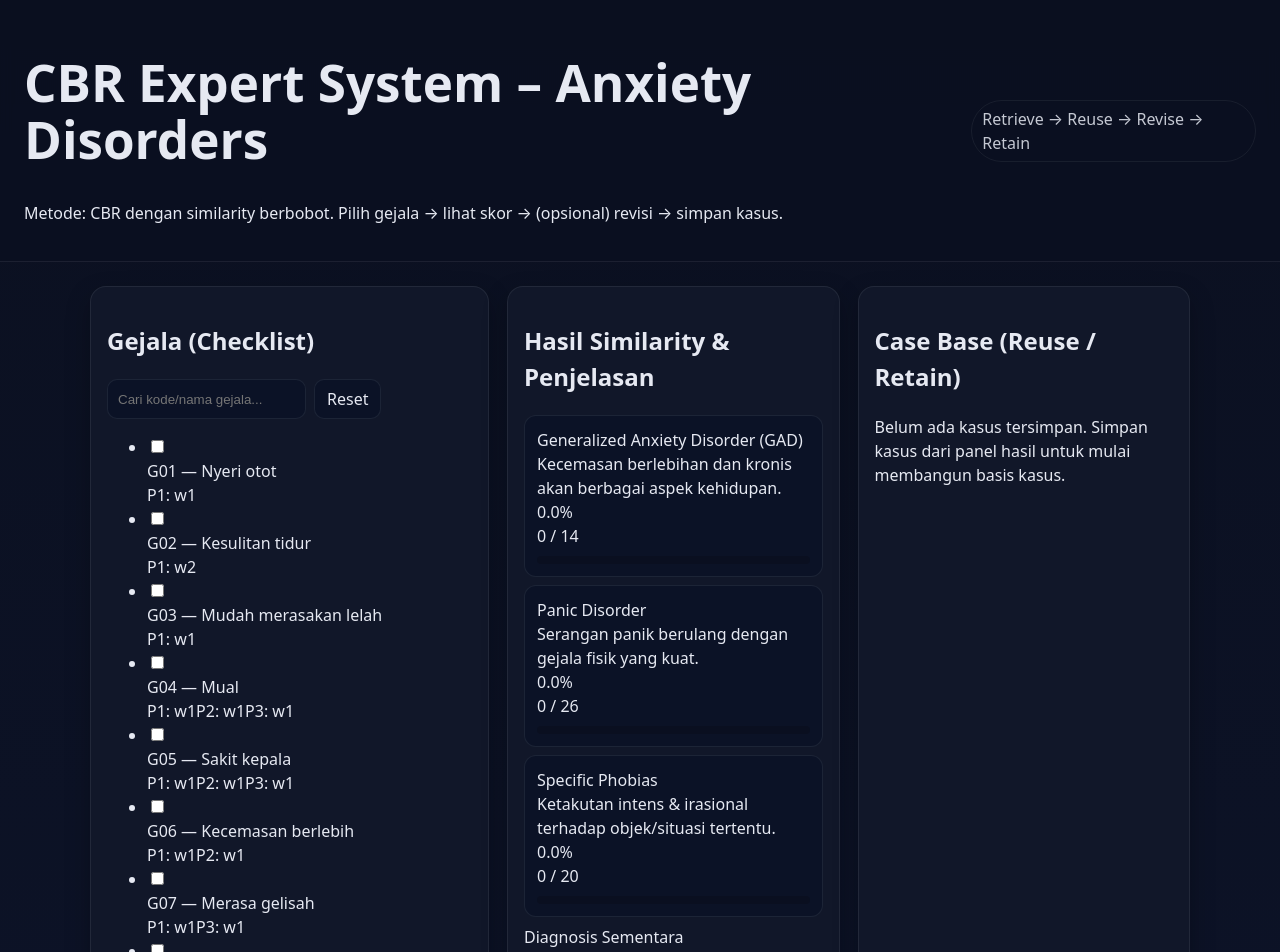
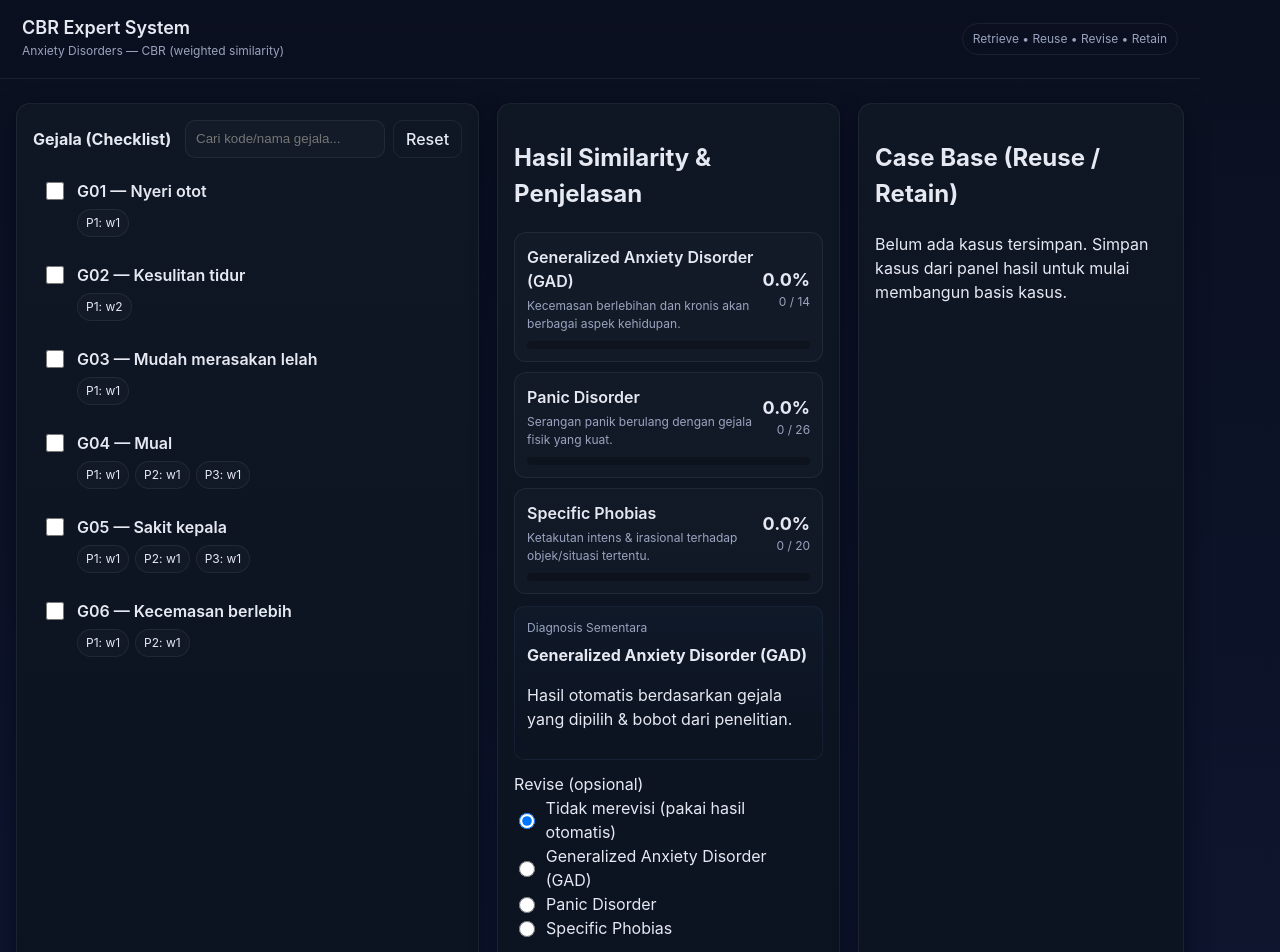
Before and after one commit to Himawan289/CBR-Anxiety, a React (Vite) app: page / in a window 1280 px wide. Shown: the top 952 px of the page. Built offline with nearby package versions, Linux system fonts and the light colour scheme.

Commit message:
update haqqul

```diff
--- a/index.html
+++ b/index.html
@@ -1,8 +1,8 @@
-<!doctype html>
+<!DOCTYPE html>
 <html lang="en">
   <head>
     <meta charset="UTF-8" />
-    <link rel="icon" type="image/svg+xml" href="/vite.svg" />
+    <link rel="icon" type="image/svg+xml" href="/images.png" />
     <meta name="viewport" content="width=device-width, initial-scale=1.0" />
     <title>cbr-react</title>
   </head>
--- a/src/App.css
+++ b/src/App.css
@@ -1,102 +1,292 @@
 :root {
   --bg: #0b1020;
-  --paper: #111729;
+  --paper: #0f1724;
+  --muted: #9aa4bf;
   --ink: #e6e9f2;
-  --muted: #9aa4bf;
+  --border: rgba(230, 233, 242, 0.07);
+  --glass: rgba(255, 255, 255, 0.02);
   --brand: #6ea8fe;
   --accent: #00d1b2;
-  --border: rgba(230, 233, 242, 0.08);
-  --ring: rgba(110, 168, 254, 0.35);
 }
 
+* {
+  box-sizing: border-box;
+}
 body {
   margin: 0;
   background: linear-gradient(180deg, #0b1020 0%, #0e1630 100%);
+  font-family: Inter, ui-sans-serif, system-ui, -apple-system, Segoe UI, Roboto,
+    Helvetica, Arial;
   color: var(--ink);
-  font-family: ui-sans-serif, system-ui, -apple-system, Segoe UI, Roboto, Ubuntu, Arial;
 }
 
 .app__header {
   position: sticky;
   top: 0;
-  z-index: 10;
-  backdrop-filter: blur(6px);
-  background: rgba(11, 16, 32, 0.6);
-  border-bottom: 1px solid var(--border);
-  padding: 20px 24px;
+  z-index: 30;
   display: flex;
   align-items: center;
   justify-content: space-between;
+  padding: 18px 22px;
+  background: linear-gradient(
+    180deg,
+    rgba(11, 16, 32, 0.5),
+    rgba(11, 16, 32, 0.35)
+  );
+  backdrop-filter: blur(6px);
+  border-bottom: 1px solid var(--border);
 }
-
+.header__left {
+  display: flex;
+  flex-direction: column;
+}
+.brand {
+  font-size: 18px;
+  margin: 0;
+  font-weight: 600;
+}
+.subtitle {
+  font-size: 12px;
+  color: var(--muted);
+  margin-top: 4px;
+}
+.header__right {
+  display: flex;
+  align-items: center;
+}
 .badge {
   border: 1px solid var(--border);
   padding: 6px 10px;
   border-radius: 999px;
-  opacity: 0.85;
+  font-size: 12px;
+  color: var(--muted);
 }
 
 .layout {
   display: grid;
-  grid-template-columns: 1.2fr 1fr 1fr;
+  grid-template-columns: 1.35fr 1fr 0.95fr;
   gap: 18px;
-  max-width: 1100px;
+  max-width: 1200px;
   margin: 24px auto;
   padding: 0 16px;
 }
 
 .panel {
-  background: var(--paper);
+  background: linear-gradient(180deg, var(--paper), #0b1220);
   border: 1px solid var(--border);
-  border-radius: 16px;
+  border-radius: 14px;
   padding: 16px;
-  box-shadow: 0 10px 24px rgba(0, 0, 0, 0.25);
+  box-shadow: 0 8px 22px rgba(2, 6, 23, 0.6);
 }
-
+.panel__title {
+  display: flex;
+  align-items: center;
+  justify-content: space-between;
+  margin-bottom: 12px;
+}
+.panel__title h2 {
+  margin: 0;
+  font-size: 16px;
+}
 .toolbar {
   display: flex;
   gap: 8px;
 }
-
 .toolbar input {
-  background: #0b1226;
+  background: var(--glass);
+  border: 1px solid var(--border);
+  padding: 8px 10px;
+  border-radius: 10px;
   color: var(--ink);
-  border: 1px solid var(--border);
-  border-radius: 10px;
-  padding: 8px 10px;
+  min-width: 200px;
 }
 
 .btn {
-  background: #0b1226;
+  background: transparent;
+  border: 1px solid var(--border);
+  padding: 8px 12px;
+  border-radius: 10px;
   color: var(--ink);
-  border: 1px solid var(--border);
-  border-radius: 10px;
-  padding: 8px 12px;
   cursor: pointer;
 }
+.btn--primary {
+  background: linear-gradient(90deg, var(--brand), var(--accent));
+  border-color: transparent;
+  color: #041224;
+}
 
-.btn--primary {
-  background: linear-gradient(90deg, #6ea8fe, #00d1b2);
-  border-color: transparent;
+.symptom-list {
+  list-style: none;
+  padding: 0;
+  margin: 0;
+  display: flex;
+  flex-direction: column;
+  gap: 8px;
+  max-height: 62vh;
+  overflow: auto;
+}
+.symptom {
+  display: flex;
+  align-items: flex-start;
+  gap: 10px;
+  padding: 8px;
+  border-radius: 10px;
+  border: 1px solid transparent;
+}
+.symptom label {
+  display: flex;
+  flex-direction: column;
+  gap: 6px;
+  cursor: pointer;
+}
+.symptom__name {
+  font-weight: 600;
+}
+.chips {
+  display: flex;
+  gap: 6px;
+}
+.chip {
+  font-size: 12px;
+  padding: 4px 8px;
+  border-radius: 999px;
+  border: 1px solid var(--border);
+  background: rgba(255, 255, 255, 0.02);
 }
 
 .score-card {
   border: 1px solid var(--border);
   border-radius: 12px;
   padding: 12px;
-  background: #0b1226;
-  margin-bottom: 8px;
+  background: rgba(255, 255, 255, 0.02);
+  margin-bottom: 10px;
+}
+.score-card__top {
+  display: flex;
+  justify-content: space-between;
+  align-items: center;
+}
+.score-card .title {
+  font-weight: 600;
+}
+.score-card .subtitle {
+  font-size: 12px;
+  color: var(--muted);
+}
+.value {
+  text-align: right;
+}
+.pct {
+  font-weight: 700;
+  font-size: 18px;
+}
+.ratio {
+  font-size: 12px;
+  color: var(--muted);
 }
 
 .progress {
   height: 8px;
-  background: #0a0f20;
+  background: rgba(0, 0, 0, 0.25);
   border-radius: 999px;
   margin-top: 8px;
   overflow: hidden;
 }
-
 .progress .bar {
   height: 100%;
-  background: linear-gradient(90deg, #6ea8fe, #00d1b2);
+  background: linear-gradient(90deg, var(--brand), var(--accent));
+  border-radius: 999px;
 }
+
+.callout {
+  border: 1px solid rgba(110, 168, 254, 0.08);
+  padding: 12px;
+  border-radius: 10px;
+  background: linear-gradient(180deg, rgba(110, 168, 254, 0.03), transparent);
+  margin: 12px 0;
+}
+.callout__label {
+  font-size: 12px;
+  color: var(--muted);
+}
+.callout__title {
+  font-weight: 700;
+  margin-top: 6px;
+}
+
+.revise {
+  margin-top: 12px;
+}
+.radio {
+  display: flex;
+  align-items: center;
+  gap: 8px;
+  margin-right: 12px;
+}
+.actions {
+  display: flex;
+  gap: 8px;
+  margin-top: 12px;
+}
+.hint {
+  font-size: 12px;
+  color: var(--muted);
+  margin-top: 8px;
+}
+
+.case-list {
+  list-style: none;
+  padding: 0;
+  margin: 0;
+  display: flex;
+  flex-direction: column;
+  gap: 10px;
+  max-height: 60vh;
+  overflow: auto;
+}
+.case-card {
+  padding: 10px;
+  border-radius: 10px;
+  border: 1px solid var(--border);
+  background: rgba(255, 255, 255, 0.02);
+}
+.case-card__actions {
+  display: flex;
+  gap: 8px;
+  margin-top: 8px;
+}
+.meta {
+  font-size: 12px;
+  color: var(--muted);
+}
+.result {
+  margin-top: 6px;
+}
+
+.app__footer {
+  max-width: 1200px;
+  margin: 18px auto;
+  padding: 12px 16px;
+  color: var(--muted);
+  text-align: center;
+}
+
+/* Responsive */
+@media (max-width: 980px) {
+  .layout {
+    grid-template-columns: 1fr;
+    padding: 0 12px;
+  }
+}
+
+/* small tweaks for inputs */
+input[type="checkbox"] {
+  width: 18px;
+  height: 18px;
+}
+input[type="radio"] {
+  width: 16px;
+  height: 16px;
+}
+
+/* end */
--- a/src/App.jsx
+++ b/src/App.jsx
@@ -2,9 +2,23 @@ import React, { useEffect, useMemo, useState } from "react";
 import "./App.css";
 
 const DISEASES = [
-  { code: "P1", name: "Generalized Anxiety Disorder (GAD)", description: "Kecemasan berlebihan dan kronis akan berbagai aspek kehidupan." },
-  { code: "P2", name: "Panic Disorder", description: "Serangan panik berulang dengan gejala fisik yang kuat." },
-  { code: "P3", name: "Specific Phobias", description: "Ketakutan intens & irasional terhadap objek/situasi tertentu." },
+  {
+    code: "P1",
+    name: "Generalized Anxiety Disorder (GAD)",
+    description:
+      "Kecemasan berlebihan dan kronis akan berbagai aspek kehidupan.",
+  },
+  {
+    code: "P2",
+    name: "Panic Disorder",
+    description: "Serangan panik berulang dengan gejala fisik yang kuat.",
+  },
+  {
+    code: "P3",
+    name: "Specific Phobias",
+    description:
+      "Ketakutan intens & irasional terhadap objek/situasi tertentu.",
+  },
 ];
 
 const SYMPTOMS = [
@@ -16,7 +30,7 @@ const SYMPTOMS = [
   { code: "G06", name: "Kecemasan berlebih", weights: { P1: 1, P2: 1 } },
   { code: "G07", name: "Merasa gelisah", weights: { P1: 1, P3: 1 } },
   { code: "G08", name: "Sulit berkonsentrasi", weights: { P1: 2 } },
-  { code: "G09", name: "Kewaspadaan yang berlebih", weights: { P1: 1 } },
+  { code: "G09", name: "Kewaspadaan yang berlebihan", weights: { P1: 1 } },
   { code: "G10", name: "Mudah marah", weights: { P1: 1 } },
   { code: "G11", name: "Kebutuhan untuk kontrol", weights: { P1: 2 } },
   { code: "G12", name: "Jantung berdebar-debar", weights: { P2: 2 } },
@@ -27,13 +41,25 @@ const SYMPTOMS = [
   { code: "G17", name: "Kesemutan", weights: { P2: 1 } },
   { code: "G18", name: "Menggigil", weights: { P2: 2 } },
   { code: "G19", name: "Merasa kehilangan kendali", weights: { P2: 2 } },
-  { code: "G20", name: "Menghindari tempat/situasi (serangan sebelumnya)", weights: { P2: 4 } },
-  { code: "G21", name: "Menghindari situasi yang diasosiasikan dgn serangan panik", weights: { P2: 4 } },
+  {
+    code: "G20",
+    name: "Menghindari tempat/situasi (serangan sebelumnya)",
+    weights: { P2: 4 },
+  },
+  {
+    code: "G21",
+    name: "Menghindari situasi yang diasosiasikan dgn serangan panik",
+    weights: { P2: 4 },
+  },
   { code: "G22", name: "Menghindari tempat ramai", weights: { P2: 3 } },
   { code: "G23", name: "Ketakutan intens", weights: { P3: 3 } },
   { code: "G24", name: "Sensasi tersendak", weights: { P3: 3 } },
   { code: "G25", name: "Kehilangan kekuatan otot", weights: { P3: 2 } },
-  { code: "G26", name: "Langkah besar menghindari objek/situasi ditakuti", weights: { P3: 4 } },
+  {
+    code: "G26",
+    name: "Langkah besar menghindari objek/situasi ditakuti",
+    weights: { P3: 4 },
+  },
   { code: "G27", name: "Berbagai cara agar merasa aman", weights: { P3: 3 } },
 ];
 
@@ -82,7 +108,8 @@ export default function App() {
     const q = query.trim().toLowerCase();
     if (!q) return SYMPTOMS;
     return SYMPTOMS.filter(
-      (s) => s.code.toLowerCase().includes(q) || s.name.toLowerCase().includes(q)
+      (s) =>
+        s.code.toLowerCase().includes(q) || s.name.toLowerCase().includes(q)
     );
   }, [query]);
 
@@ -133,20 +160,21 @@ export default function App() {
   };
 
   return (
-    <div className="app">
+    <div className="app dark-dashboard">
       <header className="app__header">
-        <div>
-          <h1>CBR Expert System – Anxiety Disorders</h1>
-          <p>
-            Metode: CBR dengan similarity berbobot. Pilih gejala → lihat skor → (opsional)
-            revisi → simpan kasus.
-          </p>
+        <div className="header__left">
+          <h1 className="brand">CBR Expert System</h1>
+          <div className="subtitle">
+            Anxiety Disorders — CBR (weighted similarity)
+          </div>
         </div>
-        <span className="badge">Retrieve → Reuse → Revise → Retain</span>
+        <div className="header__right">
+          <span className="badge">Retrieve • Reuse • Revise • Retain</span>
+        </div>
       </header>
 
       <main className="layout">
-        <section className="panel">
+        <section className="panel panel-left">
           <div className="panel__title">
             <h2>Gejala (Checklist)</h2>
             <div className="toolbar">
@@ -160,6 +188,7 @@ export default function App() {
               </button>
             </div>
           </div>
+
           <ul className="symptom-list">
             {filtered.map((row) => (
               <li key={row.code} className="symptom">
@@ -188,8 +217,9 @@ export default function App() {
           </ul>
         </section>
 
-        <section className="panel">
+        <section className="panel panel-mid">
           <h2 className="panel__heading">Hasil Similarity & Penjelasan</h2>
+
           {scores.map((s) => {
             const disease = DISEASES.find((d) => d.code === s.disease);
             return (
@@ -223,7 +253,8 @@ export default function App() {
                 {DISEASES.find((d) => d.code === top.disease)?.name}
               </div>
               <p>
-                Hasil otomatis berdasarkan gejala yang dipilih & bobot dari penelitian.
+                Hasil otomatis berdasarkan gejala yang dipilih & bobot dari
+                penelitian.
               </p>
             </div>
           )}
@@ -248,6 +279,7 @@ export default function App() {
                 </label>
               ))}
             </div>
+
             <div className="actions">
               <button className="btn btn--primary" onClick={retain}>
                 Retain: Simpan Kasus Ini
@@ -256,25 +288,28 @@ export default function App() {
                 Bersihkan Pilihan
               </button>
             </div>
+
             <p className="hint">
-              Catatan: ini alat bantu awal (triase). Untuk diagnosis pasti, konsultasikan
-              dengan profesional.
+              Catatan: ini alat bantu awal (triase). Untuk diagnosis pasti,
+              konsultasikan dengan profesional.
             </p>
           </div>
         </section>
 
-        <section className="panel">
+        <section className="panel panel-right">
           <h2 className="panel__heading">Case Base (Reuse / Retain)</h2>
           {cases.length === 0 ? (
             <p className="muted">
-              Belum ada kasus tersimpan. Simpan kasus dari panel hasil untuk mulai
-              membangun basis kasus.
+              Belum ada kasus tersimpan. Simpan kasus dari panel hasil untuk
+              mulai membangun basis kasus.
             </p>
           ) : (
             <ul className="case-list">
               {cases.map((c) => (
                 <li key={c.id} className="case-card">
-                  <div className="meta">{new Date(c.createdAt).toLocaleString()}</div>
+                  <div className="meta">
+                    {new Date(c.createdAt).toLocaleString()}
+                  </div>
                   <div className="result">
                     Hasil:{" "}
                     <strong>
@@ -302,7 +337,7 @@ export default function App() {
       </main>
 
       <footer className="app__footer">
-        <span>© {new Date().getFullYear()} CBR Expert System</span>
+        © {new Date().getFullYear()} CBR Expert System
       </footer>
     </div>
   );
```
Also changed, not shown: public/images.png (added).
